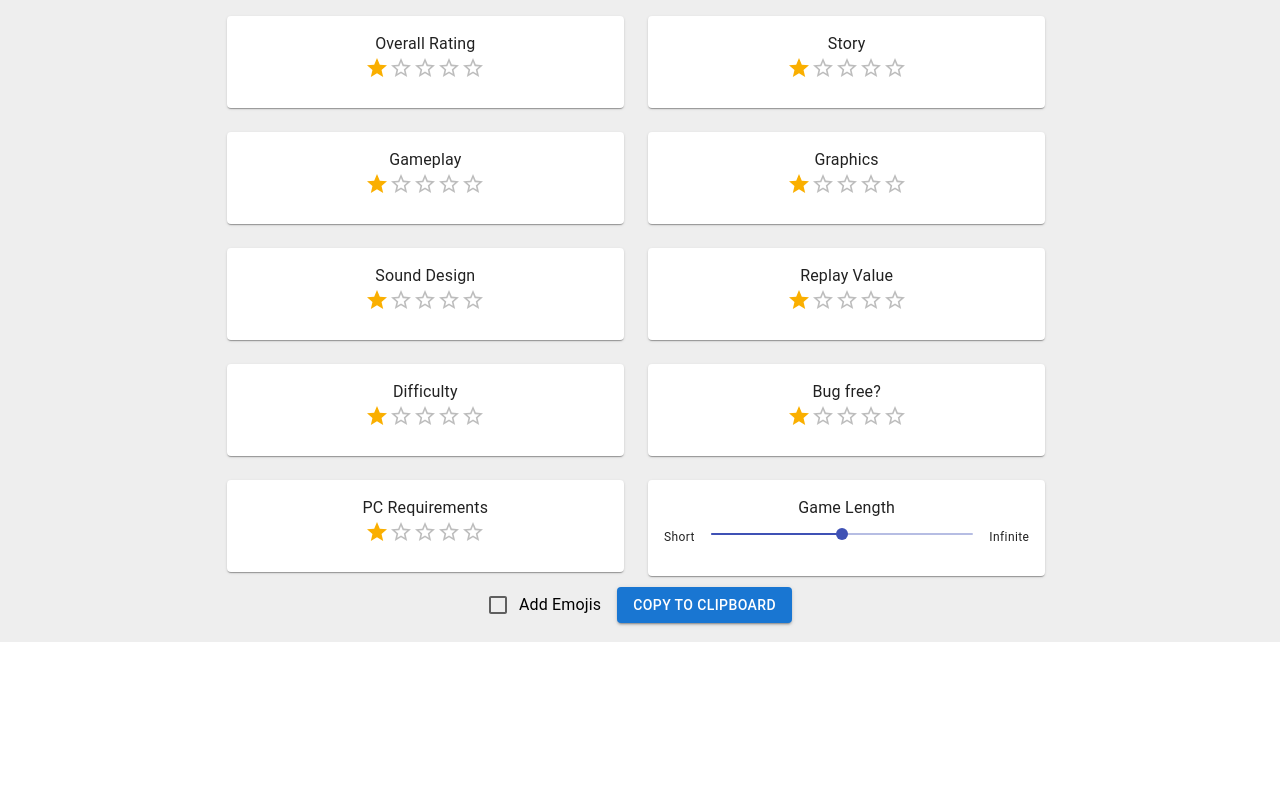
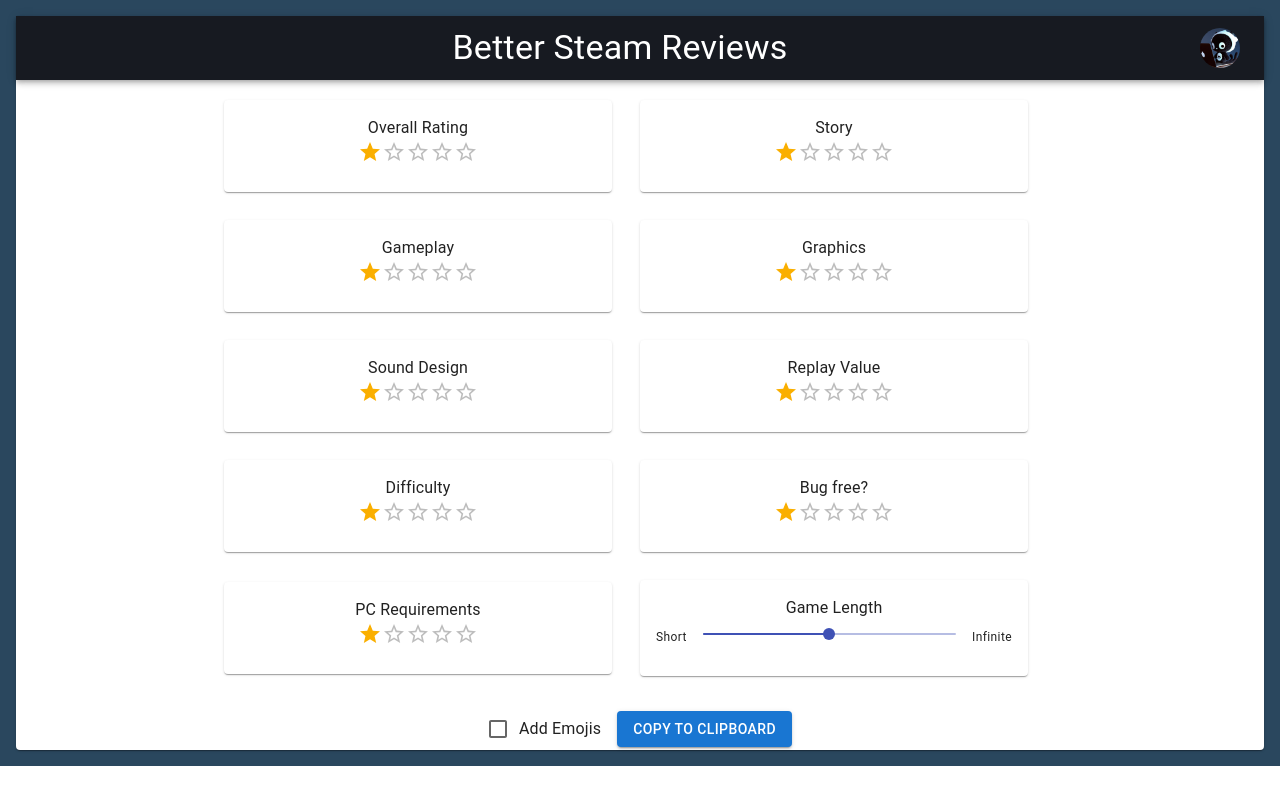
Before and after one commit to nathansmithbz/better-reviews, a React (Create React App) app: page / in a window 1280 px wide. Built offline with nearby package versions, Linux system fonts and the light colour scheme.

Commit message:
UX improvements

```diff
--- a/package.json
+++ b/package.json
@@ -7,6 +7,7 @@
     "@emotion/react": "^11.10.5",
     "@emotion/styled": "^11.10.5",
     "@material-ui/core": "^4.12.4",
+    "@material-ui/icons": "^4.11.3",
     "@mui/material": "^5.11.3",
     "@testing-library/jest-dom": "^5.16.5",
     "@testing-library/react": "^13.4.0",
--- a/src/App.css
+++ b/src/App.css
@@ -1,7 +1,7 @@
 .App {
   text-align: center;
   padding: 1rem;
-  background-color: #eeeeee;
+  background-color: #2a475e;
 }
 
 .App-link {
--- a/src/App.tsx
+++ b/src/App.tsx
@@ -1,11 +1,19 @@
+import "./App.css";
+import Form from "./components/Form";
+import Footer from "./components/Footer";
+import Header from "./components/Header";
+import { Paper } from "@mui/material";
 
-import './App.css';
-import Form from "./components/Form"
+
 
 function App() {
   return (
     <div className="App">
-       <div><Form/></div>
+      <Paper>
+      <Header/>
+        <Form />
+        {/* <Footer /> */}
+      </Paper>
     </div>
   );
 }
--- /dev/null
+++ b/src/components/Footer.tsx
@@ -0,0 +1,15 @@
+import GitHubIcon from "@material-ui/icons/GitHub";
+import { Link } from "@mui/material";
+
+export default function Footer() {
+  return (
+    <footer style={{ color: "gray", margin: "1rem" }}>
+      <center>
+        Copyright ...
+        <Link href="www.github.com" target="_blank">
+          <GitHubIcon />
+        </Link>
+      </center>
+    </footer>
+  );
+}
--- a/src/components/Form.tsx
+++ b/src/components/Form.tsx
@@ -1,10 +1,6 @@
 import React, { useState } from "react";
-import { createStyles, makeStyles } from "@material-ui/core";
 import {
-  Avatar,
   Grid,
-  Paper,
-  Typography,
   Button,
   Snackbar,
   Checkbox,
@@ -14,7 +10,6 @@ import MuiAlert, { AlertProps } from "@mui/material/Alert";
 
 import CustomRatingField from "./CustomRatingField";
 import CustomSliderField from "./CustomSliderField";
-import Header from "./Header";
 import { generateTable } from "./generateTable";
 
 const Alert = React.forwardRef<HTMLDivElement, AlertProps>(function Alert(
@@ -70,92 +65,84 @@ const Form = () => {
   return (
     <Grid container direction="column">
       <form onSubmit={(e) => handleSubmit(e)}>
-          <Grid item container spacing={2}>
-            <Grid item xs={0} sm={2} />
-            <Grid item xs={12} sm={4}>
+        <Grid item container>
+          <Grid item xs={1} md={2} />
+          <Grid item xs={10} md={8} container spacing={{ xs: 1, sm: 2, md: 3 }} alignItems="center">
+            <Grid item xs={12} md={6}>
               <CustomRatingField
                 value={ratingOverall}
                 setValue={setratingOverall}
                 name={"Overall Rating"}
               ></CustomRatingField>
             </Grid>
-            <Grid item xs={12} sm={4}>
+            <Grid item xs={12} md={6}>
               <CustomRatingField
                 value={ratingStory}
                 setValue={setRatingStory}
                 name={"Story"}
               ></CustomRatingField>
             </Grid>
-            <Grid item xs={0} sm={2} />
-            <Grid item xs={0} sm={2} />
-            <Grid item xs={12} sm={4}>
+            <Grid item xs={12} md={6}>
               <CustomRatingField
                 value={ratingGameplay}
                 setValue={setRatingGameplay}
                 name={"Gameplay"}
               ></CustomRatingField>
             </Grid>
-            <Grid item xs={12} sm={4}>
+            <Grid item xs={12} md={6}>
               <CustomRatingField
                 value={ratingGraphics}
                 setValue={setRatingGraphics}
                 name={"Graphics"}
               ></CustomRatingField>
             </Grid>
-            <Grid item xs={0} sm={2} />
-            <Grid item xs={0} sm={2} />
-            <Grid item xs={12} sm={4}>
+            <Grid item xs={12} md={6}>
               <CustomRatingField
                 value={ratingSound}
                 setValue={setRatingSound}
                 name={"Sound Design"}
               ></CustomRatingField>
             </Grid>
-            <Grid item xs={12} sm={4}>
+            <Grid item xs={12} md={6}>
               <CustomRatingField
                 value={ratingReplay}
                 setValue={setRatingReplay}
                 name={"Replay Value"}
               ></CustomRatingField>
             </Grid>
-            <Grid item xs={0} sm={2} />
-            <Grid item xs={0} sm={2} />
-            <Grid item xs={12} sm={4}>
+            <Grid item xs={12} md={6}>
               <CustomRatingField
                 value={ratingDifficulty}
                 setValue={setRatingDifficulty}
                 name={"Difficulty"}
               ></CustomRatingField>
             </Grid>
-            <Grid item xs={12} sm={4}>
+            <Grid item xs={12} md={6}>
               <CustomRatingField
                 value={ratingBugs}
                 setValue={setRatingBugs}
                 name={"Bug free?"}
               ></CustomRatingField>
             </Grid>
-            <Grid item xs={0} sm={2} />
-            <Grid item xs={0} sm={2} />
-            <Grid item xs={12} sm={4}>
+            <Grid item xs={12} md={6}>
               <CustomRatingField
                 value={ratingRequirements}
                 setValue={setRatingRequirements}
                 name={"PC Requirements"}
               ></CustomRatingField>
             </Grid>
-            <Grid item xs={12} sm={4}>
+            <Grid item xs={12} md={6}>
               <CustomSliderField
                 value={ratingLength}
                 setValue={setRatingLength}
                 name={"Game Length"}
               ></CustomSliderField>
-              <Grid item xs={0} sm={2} />
+            </Grid>
+            <Grid item xs={1} md={2} />
           </Grid>
         </Grid>
         <FormControlLabel
-            control={
-              <Checkbox checked={emojiChecked} onChange={handleChange} />
-            }
+          control={<Checkbox checked={emojiChecked} onChange={handleChange} />}
           label="Add Emojis"
         />
         <Button type={"submit"} variant={"contained"}>
--- /dev/null
+++ b/src/components/Header.tsx
@@ -0,0 +1,28 @@
+import { AppBar, Avatar, Grid, Toolbar, Typography } from "@material-ui/core";
+import avatar from "./avatar.jpg";
+import { makeStyles } from "@material-ui/styles";
+
+const useStyles = makeStyles(() => ({
+  typographyStyles: {
+    flex: 1,
+  },
+  appBarStyles: {
+    position: "static",
+    marginBottom: 20,
+    background: "#171a21",
+  },
+}));
+
+export default function Header() {
+  const classes = useStyles();
+  return (
+    <AppBar className={classes.appBarStyles}>
+      <Toolbar>
+        <Typography className={classes.typographyStyles} variant={"h4"}>
+          Better Steam Reviews
+        </Typography>
+        <Avatar alt="Avatar" src={avatar} />
+      </Toolbar>
+    </AppBar>
+  );
+}
```
Also changed, not shown: public/manifest.json, src/components/avatar.jpg (added), 1 other file (tests, documents, lock files or other folders). Lines whose indentation alone changed are shown as unchanged.
